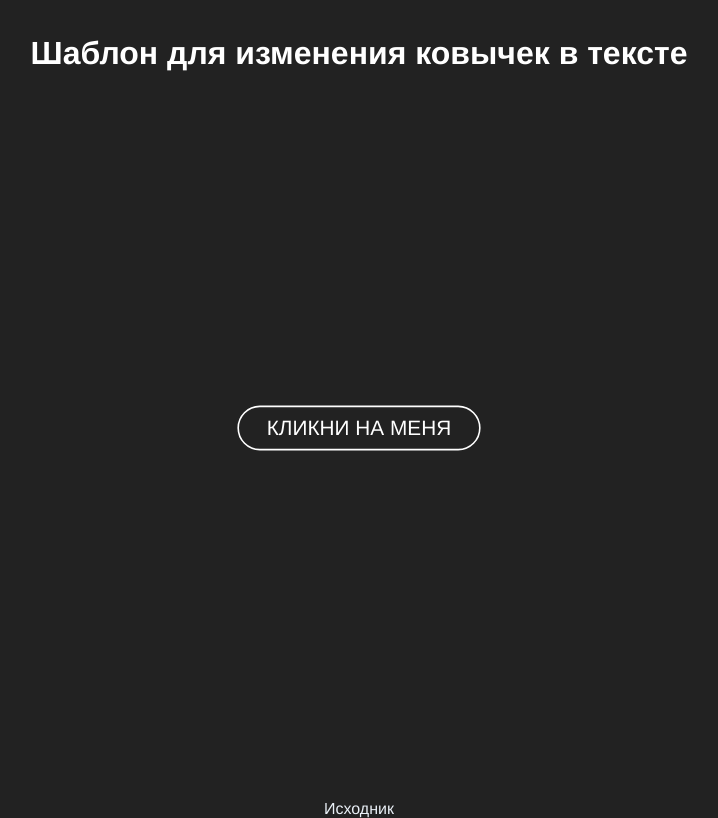
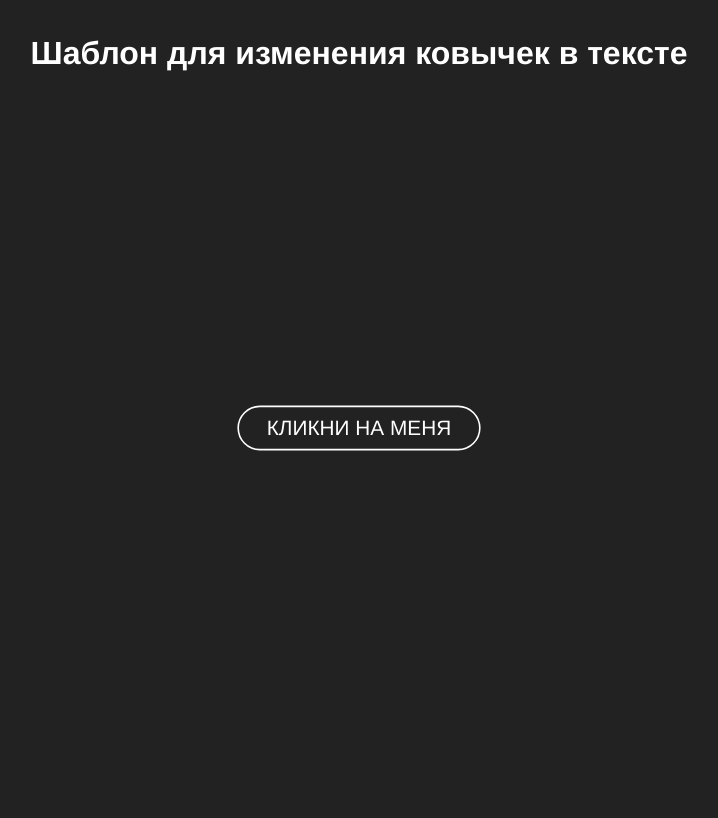
Before and after one commit to rocantene/Quotes, a plain HTML site: page index.html in a window 1280 px wide. Shown: the whole page, without its empty margins (281-999 px from the left). Drawn offline with Linux system fonts and the light colour scheme.

Commit message:
Удалил футер

```diff
--- a/index.html
+++ b/index.html
@@ -26,7 +26,6 @@
         </div>
     </section>
 </div>
-<div class="footer"><a href="#">Исходник</a></div>
 
 
 <script src="js/script.js"></script>
--- a/style.css
+++ b/style.css
@@ -140,10 +140,3 @@ body {
 .input_name_clear:hover {
     background-color: rgb(248, 167, 155);
 }
-.footer a {
-    text-decoration: none;
-    color: #E9EFF6;
-}
-.footer {
-    text-align: center;
-}
```
